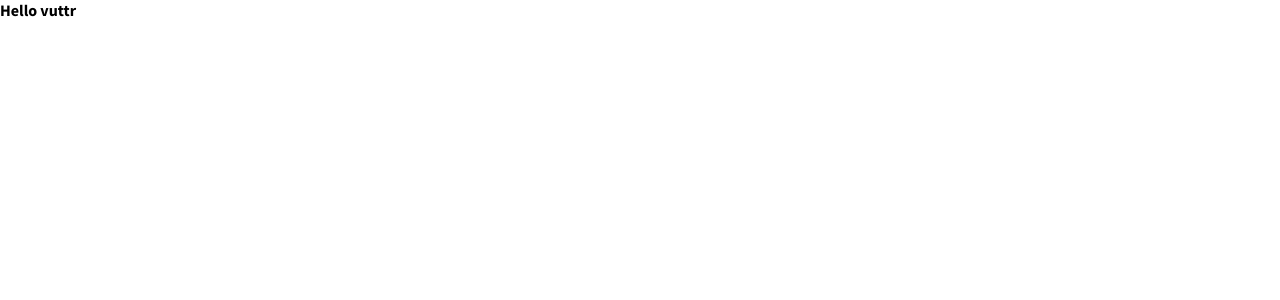
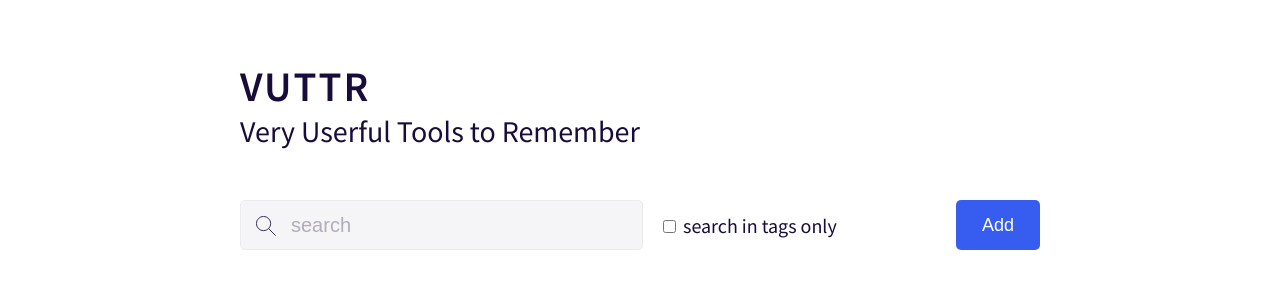
Before and after one commit to JulioVMelo/vuttr, a React (Create React App) app: page / in a window 1280 px wide. Shown: the top 300 px of the page. Built offline with nearby package versions, Linux system fonts and the light colour scheme.

Commit message:
created structure of files, added image for search, and initialized creation of components

```diff
--- a/src/App.js
+++ b/src/App.js
@@ -1,8 +1,9 @@
 import React from 'react';
+import Main from './pages/Main';
 
 function App() {
   return (
-   <h1>Hello vuttr</h1>
+   <Main />
   );
 }
 
--- a/src/assets/css/GlobalStyle.js
+++ b/src/assets/css/GlobalStyle.js
@@ -5,6 +5,7 @@ const GlobalStyle = createGlobalStyle`
     margin: 0;
     padding: 0;
     box-sizing: border-box;
+    outline: 0;
   }
 
   a, a:active, a:visited {
@@ -21,10 +22,6 @@ const GlobalStyle = createGlobalStyle`
     font-size: 62.5%;
     font-family: "Source Sans Pro", sans-serif
   }
-
-  h1 {
-    font-size: 1.6em;
-  }
 `;
 
 export default GlobalStyle;
--- /dev/null
+++ b/src/components/addTool/index.js
@@ -0,0 +1,8 @@
+import React from 'react';
+import { Button } from './styles';
+
+const AddTool = () => (
+  <Button>Add</Button>
+);
+
+export default AddTool;
--- /dev/null
+++ b/src/components/addTool/styles.js
@@ -0,0 +1,20 @@
+import styled from 'styled-components';
+
+export const Button = styled.button`
+  font-size: 1.8em;
+  color: #fff;
+  background-color: #365DF0;
+  padding: 0 26px;
+  border-radius: 5px;
+  border: 0;
+  height: 50px;
+
+  &:hover {
+    background-color: #2F55CC;
+    cursor: pointer;
+  }
+
+  &:active {
+    background-color: #244AA8;
+  }
+`;
--- /dev/null
+++ b/src/components/searchBar/index.js
@@ -0,0 +1,15 @@
+import React from 'react';
+import { Container, SearchTags } from './styles';
+
+const SearchBar = () => (
+  <Container>
+    <input type="text" placeholder="search"/>
+
+    <SearchTags>
+      <input type="checkbox" id="tagsOnly"/>
+      <label for="tagsOnly">search in tags only</label>
+    </SearchTags>
+  </Container>
+);
+
+export default SearchBar;
--- /dev/null
+++ b/src/components/searchBar/styles.js
@@ -0,0 +1,42 @@
+import styled from 'styled-components';
+import SearchImage from '../../assets/images/Icon-Search-2px.svg';
+
+export const Container = styled.div`
+  display: flex;
+  align-items: center;
+
+
+  input[type="text"] {
+    width: 403px;
+    height: 50px;
+    background-color: #F5F4F6;
+    background-image: url("${SearchImage}");
+    background-repeat: no-repeat;
+    background-size: 20px;
+    background-position: 15px 15px;
+    font-size: 20px;
+    color: #170C3A;
+    padding-left: 50px;
+    border-radius: 5px;
+    border: 1px solid #EBEAED;
+
+    &::placeholder {
+      color: #B1ADB9;
+    }
+
+    &:focus {
+      border-color: #DEDCE1;
+      background-color: #EBEAED;
+    }
+  }
+`;
+
+export const SearchTags = styled.div`
+  margin-left: 20px;
+
+  label {
+    color: #170C3A;
+    font-size: 20px;
+    padding-left: 7px;
+  }
+`;
--- /dev/null
+++ b/src/pages/Main/index.js
@@ -0,0 +1,20 @@
+import React from 'react';
+import { Container, Header, ActionsList } from './styles';
+import AddTool from '../../components/addTool';
+import SearchBar from '../../components/searchBar';
+
+const Main = () => (
+  <Container>
+    <Header>
+      <h1>VUTTR</h1>
+      <h3>Very Userful Tools to Remember</h3>
+    </Header>
+    {/* Search and add */}
+    <ActionsList>
+      <SearchBar />
+      <AddTool />
+    </ActionsList>
+  </Container>
+);
+
+export default Main;
--- /dev/null
+++ b/src/pages/Main/styles.js
@@ -0,0 +1,31 @@
+import styled from 'styled-components';
+
+export const Container = styled.div`
+  display: flex;
+  flex-direction: column;
+  width: 800px;
+  margin: 0 auto;
+  padding: 60px 0px;
+`;
+
+export const Header = styled.header`
+  color: #170C3A;
+
+  h1 {
+    font-size: 4.2em;
+    font-weight: 600;
+    letter-spacing: 2px;
+  }
+
+  h3 {
+    font-size: 3em;
+    font-weight: 400;
+  }
+`;
+
+export const ActionsList = styled.div`
+  display: flex;
+  justify-content: space-between;
+  align-items: center;
+  margin: 50px 0 20px 0;
+`;
```
Also changed, not shown: src/assets/images/Icon-Search-2px.svg (added).
